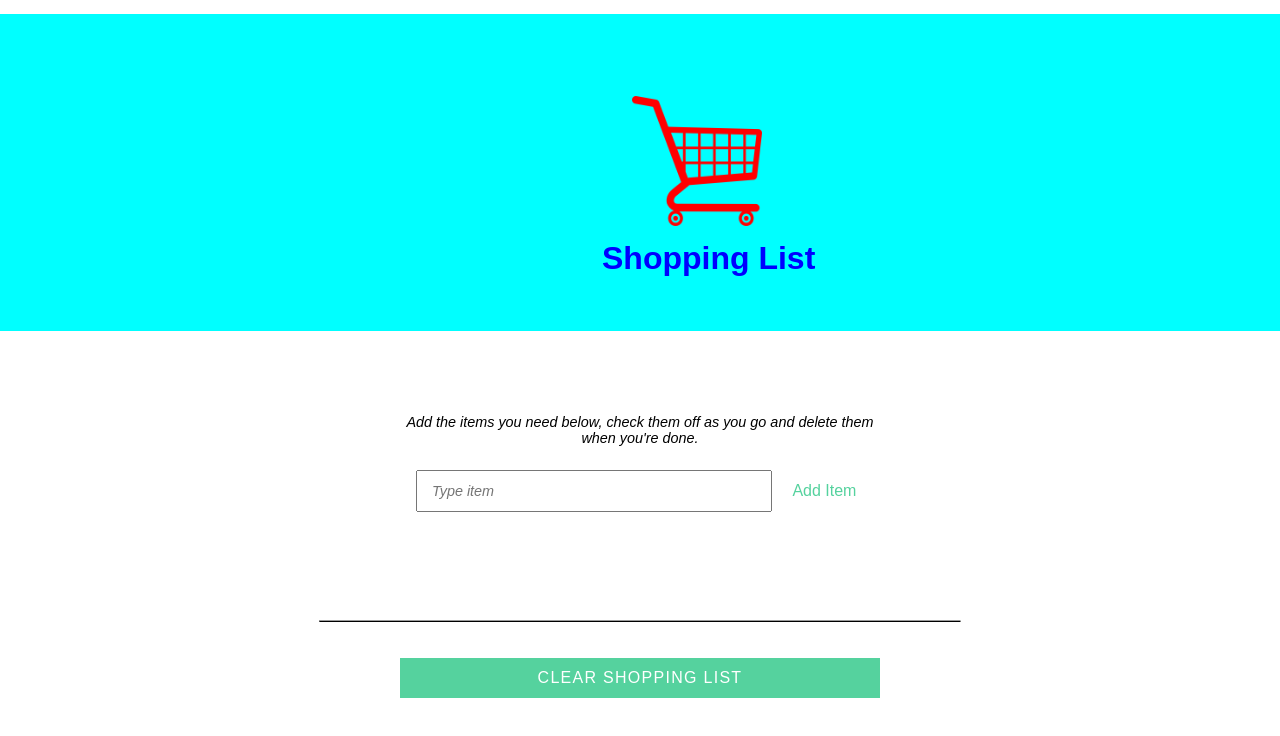
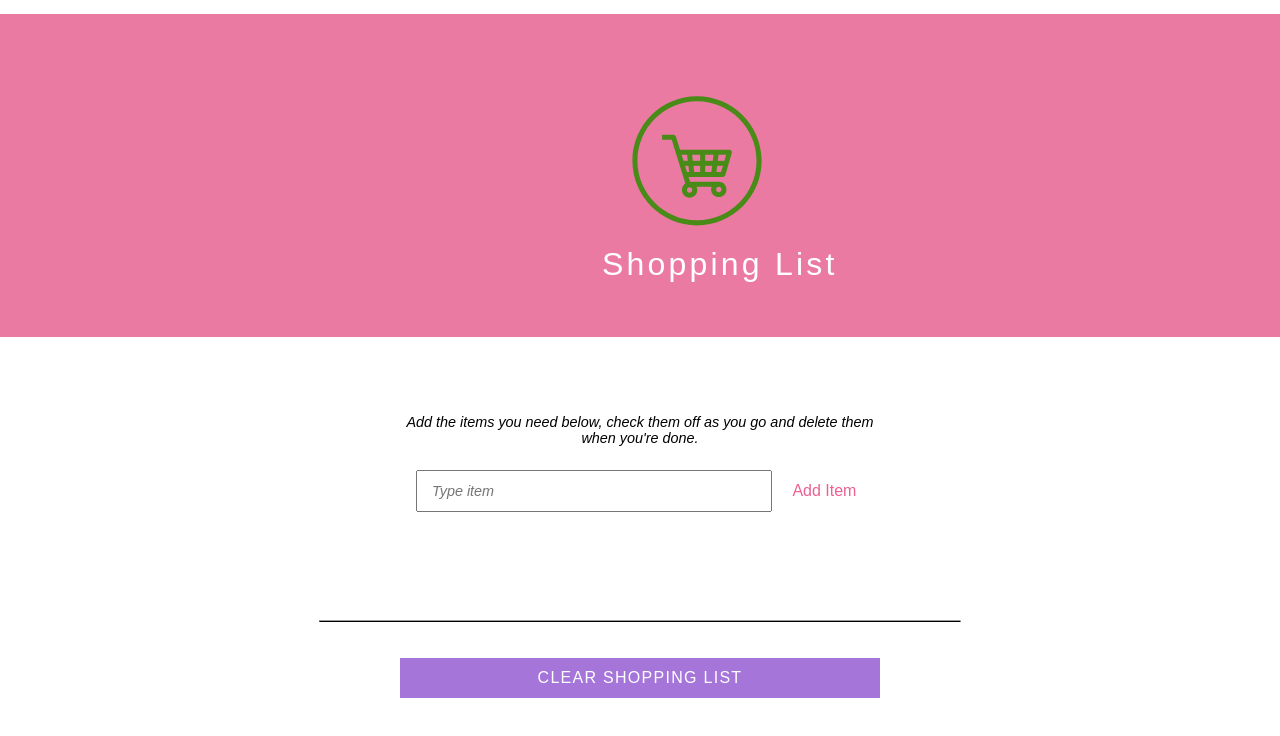
Before and after one commit to rizabarone/shoppinglist, a plain HTML site: page index.html in a window 1280 px wide. Drawn offline with Linux system fonts and the light colour scheme.

Commit message:
modified cart image

```diff
--- a/css/style.css
+++ b/css/style.css
@@ -10,7 +10,7 @@ head {
 
 
 .top-section {
-    background-color: cyan;
+    background-color: #EA7AA2;
 	position:fixed;
 	width: 100%;
 	z-index: 9999;
@@ -24,11 +24,14 @@ head {
 	margin-top: 50px;
 }
 
-.top-section h1 {
+.title {
 	position:relative;
 	left: 570px;
-	margin-top: 10px;
-	color: blue;
+	margin-top: 0.5em;
+	color: white;
+	font-family: 'Josefin Sans', sans-serif;
+	font-weight:300;
+	letter-spacing: 0.1em;
 
 }
 
@@ -42,7 +45,7 @@ head {
 
 .howto {
 	font-size: 40px;
-	font-style: 'Varela', sans=serif;
+	font-style: 'Helvetica Neue', Helvetica, Arial, sans-serif;
 	color: black;
     font-size: 0.9em;
     font-style: italic;
@@ -73,7 +76,7 @@ head {
     background-color: transparent;
     border-style: none;
     border-radius: 3rem;
-    color: #55D29E;
+    color: #EA6192;
     margin-left: 0.5em;
 }
 
@@ -114,7 +117,7 @@ ul {
 
 #resetButton {
 	height: 2.5em;
-	background-color: #55D29E;
+	background-color: #A675DA;
 	border-style: none;
 	cursor: pointer;
 	display: inline-block;
--- a/index.html
+++ b/index.html
@@ -4,14 +4,14 @@
     <meta charset="UTF-8">
     <title>Shopping List</title>
     <link rel="stylesheet" href="css/normalize.css">
-    <link href='https://fonts.googleapis.com/css?family=Varela' rel='stylesheet' type='text/css'>
+
 	<link rel="stylesheet" href="css/style.css">
 
 
 <body>
 	<header class="top-section">
-	 	<img src="images/shoppingcart.png" alt="shopping cart icon" height="130px" width="130px">
-	 	<h1>Shopping List</h1>
+	 	<img src="images/shoppingcart.svg" alt="shopping cart icon" height="130px" width="130px">
+	 	<h1 class="title">Shopping List</h1>
     </header>
 
     <section class ="enter-section">
```
Also changed, not shown: images/shoppingcart.png (deleted), images/shoppingcart.svg (added).
